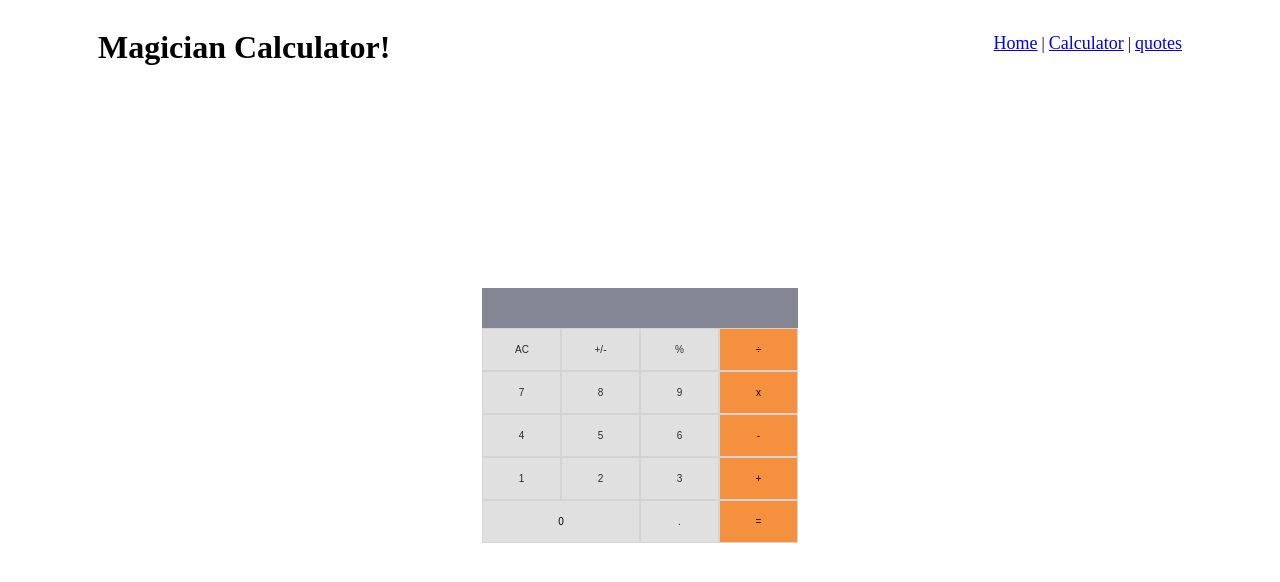
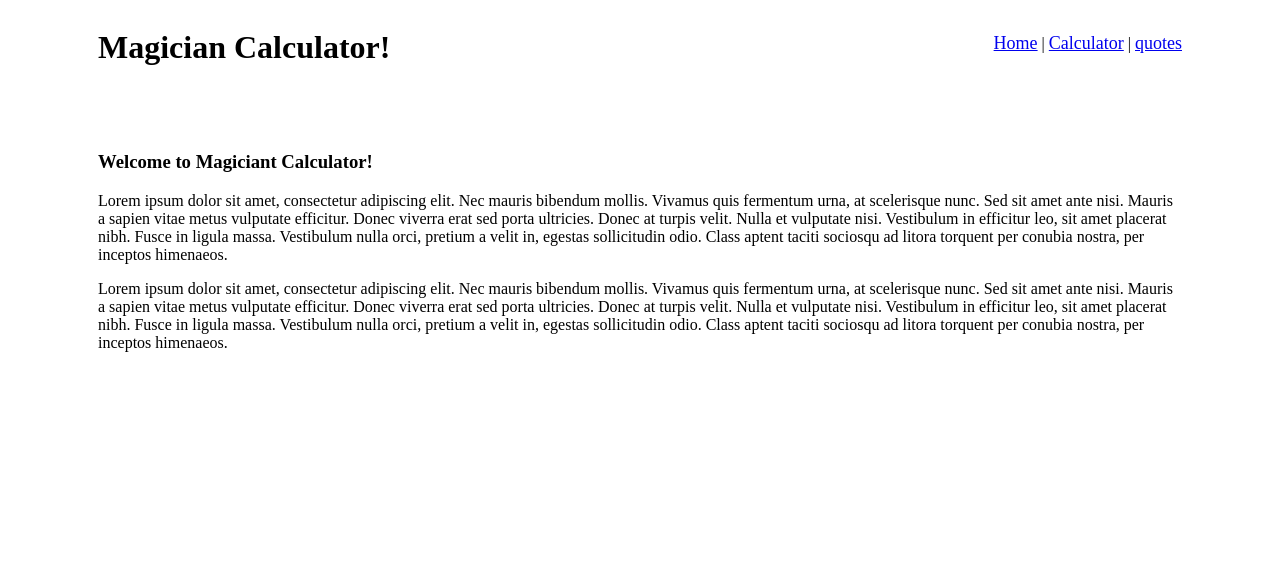
Before and after one commit to sajjadrajaee/mag-calculator, a React (Create React App) app: page / in a window 1280 px wide. Shown: the top 582 px of the page. Built offline with nearby package versions, Linux system fonts and the light colour scheme.

Commit message:
fix issues

```diff
--- a/src/components/Calculator.js
+++ b/src/components/Calculator.js
@@ -18,6 +18,10 @@ const Calc = () => {
 
   const { total, operation, next } = state;
   return (
+    <div className="main">
+      <div className="letsdo">
+        <span>Lets do some math!</span>
+      </div>
       <div className="calculator">
         <div className="input-area">
           <div className="input">
@@ -30,6 +34,7 @@ const Calc = () => {
           <KeyBtn onClickOperation={EventHandler} />
         </div>
       </div>
+    </div>
   );
 };
 
--- a/src/components/Navbar.js
+++ b/src/components/Navbar.js
@@ -6,11 +6,11 @@ export default function Navbar() {
     <div className="navbar">
       <h1 className="navTitle">Magician Calculator!</h1>
       <nav className="navLinks">
-        <Link className="navItem" to="/about">Home</Link>
+        <Link className="navItem" to="/">Home</Link>
         {' '}
         |
         {' '}
-        <Link className="navItem" to="/">Calculator</Link>
+        <Link className="navItem" to="/calculator">Calculator</Link>
         {' '}
         |
         {' '}
--- a/src/index.js
+++ b/src/index.js
@@ -12,8 +12,8 @@ root.render(
     <Router>
       <Navbar />
       <Routes>
-        <Route path="about" element={<Home />} />
-        <Route path="/" element={<App />} />
+        <Route path="/" element={<Home />} />
+        <Route path="calculator" element={<App />} />
         <Route path="quote" element={<Quote />} />
 
       </Routes>
--- a/src/style.css
+++ b/src/style.css
@@ -1,9 +1,22 @@
+.main {
+  display: flex;
+  align-items: left;
+}
 .calculator {
+  display: flex;
   background-color: aquamarine;
   width: 25%;
   margin-left: auto;
+  margin-right: 200px;
+  margin-top: 150px;
+}
+
+.letsdo {
+  width: 50%;
+  margin-left: 200px;
   margin-right: auto;
-  margin-top: 200px;
+  margin-top: 150px;
+  font-size: 40px;
 }
 
 .button {
```
Lines whose indentation alone changed are shown as unchanged.
